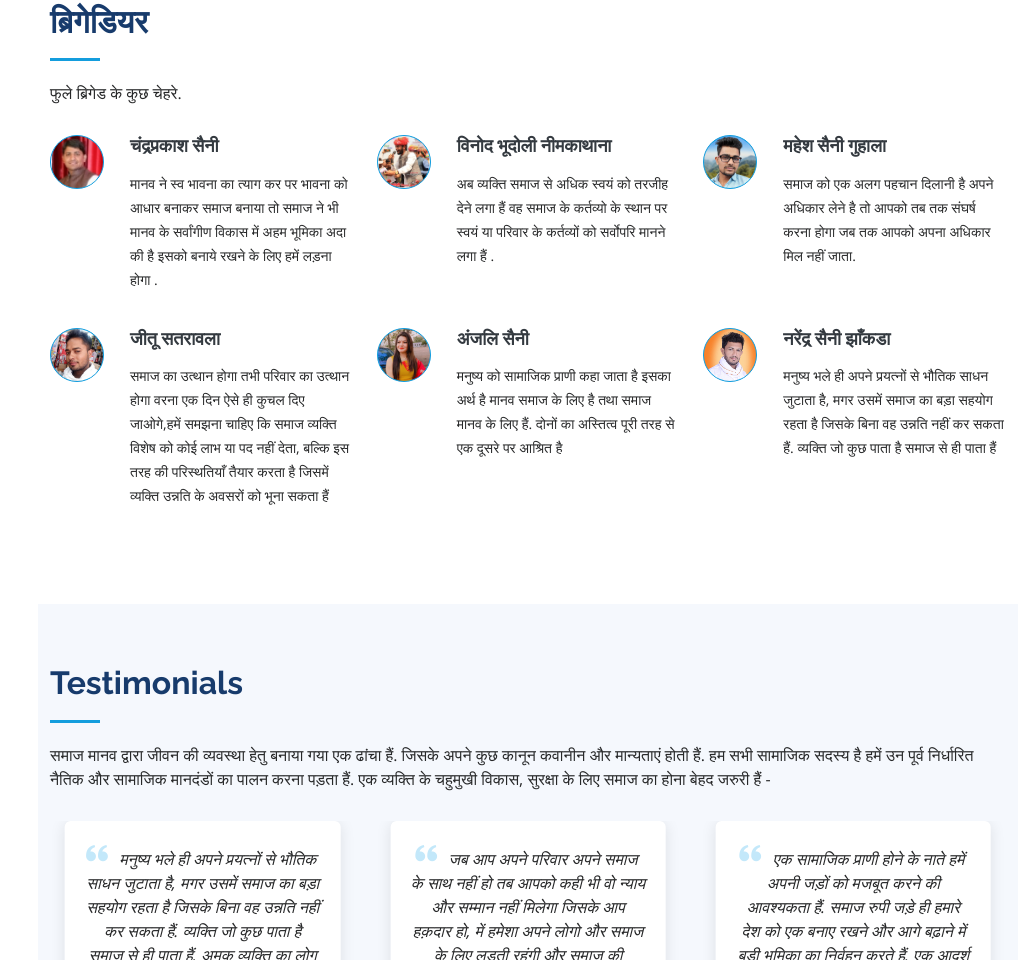
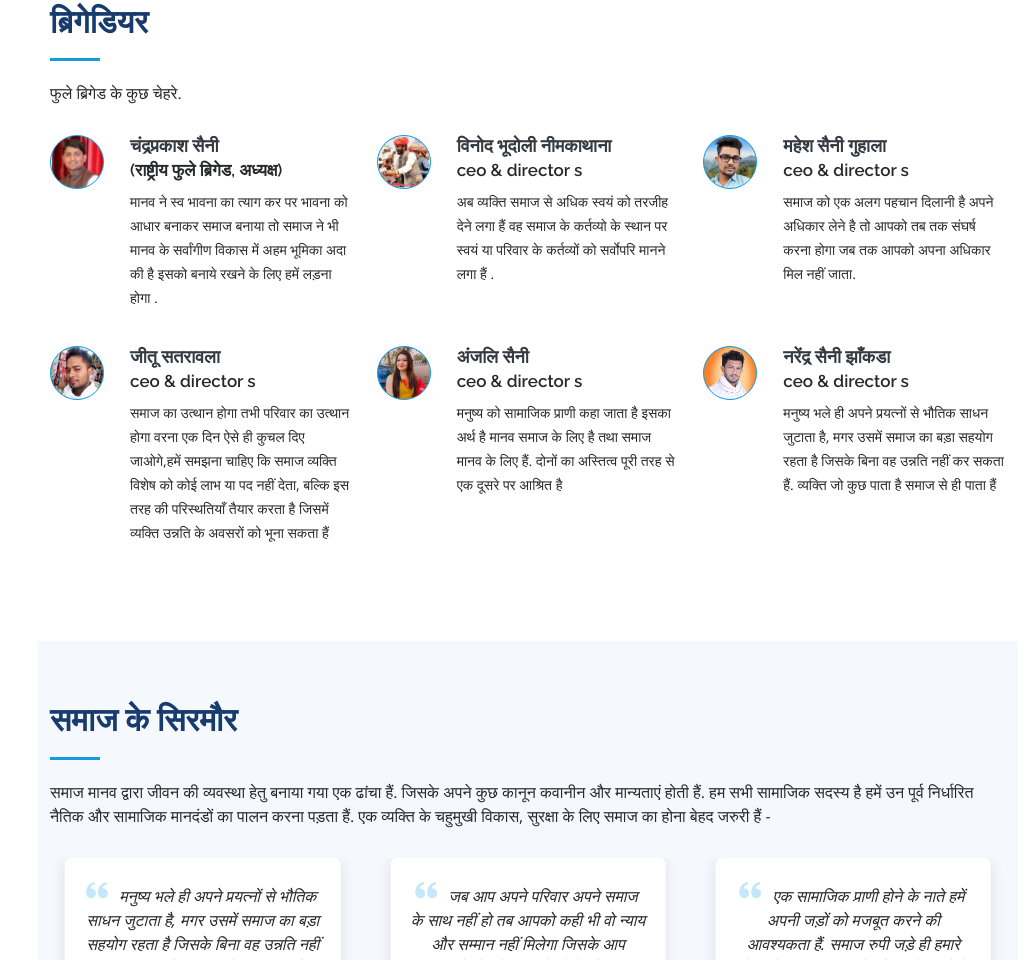
Before and after one commit to avisaini010/sainisamaj, a plain HTML site: page index.html in a window 1280 px wide. Shown: the part 2874-3834 px from the top of the page, without its empty margins (262-1280 px from the left). Drawn offline with nearby package versions, Linux system fonts and the light colour scheme.

Commit message:
image change and many changes

```diff
--- a/assets/css/style.css
+++ b/assets/css/style.css
@@ -641,14 +641,22 @@ aspect-ratio: 400/300;
 .services .title {
   margin-left: 80px;
   font-weight: 700;
-  margin-bottom: 15px;
+  margin-bottom: 3px;
   font-size: 18px;
+  line-height: 1.2;
 }
 .services .title a {
   color: #343a40;
 }
 .services .title a:hover {
   color: #149ddd;
+}
+#services .subtitle {
+  margin-left: 80px;
+  font-size: 17px;
+  font-weight: 600;
+  margin-bottom: 10px;
+  line-height: 1.2;
 }
 .services .description {
   margin-left: 80px;
--- a/index.html
+++ b/index.html
@@ -439,31 +439,37 @@
           <div class="col-lg-4 col-md-6 icon-box" data-aos="fade-up">
             <div class="icon"><img src="assets/img/servics/cp saini 1.jpg" class="img-fluid rounded-pill" alt=""></div>
             <h4 class="title"><a href="https://www.facebook.com/cpsainiofficial">चंद्रप्रकाश सैनी</a></h4>
+            <h5 class="subtitle">(राष्ट्रीय फुले ब्रिगेड, अध्यक्ष)</h5>
             <p class="description">मानव ने स्व भावना का त्याग कर पर भावना को आधार बनाकर समाज बनाया तो समाज ने भी मानव के सर्वांगीण विकास में अहम भूमिका अदा की है इसको बनाये रखने के लिए हमें लड़ना होगा .</p>
           </div>
           <div class="col-lg-4 col-md-6 icon-box" data-aos="fade-up" data-aos-delay="100">
             <div class="icon"><img src="assets/img/servics/vinod-dp.jpeg" class="img-fluid rounded-pill" alt=""></div>
             <h4 class="title"><a href="https://www.facebook.com/profile.php?id=100075386547689">विनोद भूदोली नीमकाथाना</a></h4>
+            <h5 class="subtitle">ceo & director s</h5>
             <p class="description">अब व्यक्ति समाज से अधिक स्वयं को तरजीह देने लगा हैं वह समाज के कर्तव्यो के स्थान पर स्वयं या परिवार के कर्तव्यों को सर्वोपरि मानने लगा हैं .</p>
           </div>
           <div class="col-lg-4 col-md-6 icon-box" data-aos="fade-up" data-aos-delay="200">
             <div class="icon"><img src="assets/img/servics/New Project (5).jpg" class="img-fluid rounded-pill" alt=""></div>
             <h4 class="title"><a href="https://www.instagram.com/maheshsaini02/">महेश सैनी गुहाला</a></h4>
+            <h5 class="subtitle">ceo & director s</h5>
             <p class="description">समाज को एक अलग पहचान दिलानी है अपने अधिकार लेने है तो आपको तब तक संघर्ष करना होगा जब तक आपको अपना अधिकार मिल नहीं जाता.</p>
           </div>
           <div class="col-lg-4 col-md-6 icon-box" data-aos="fade-up" data-aos-delay="300">
             <div class="icon"><img src="assets/img/servics/9.jpg" class="img-fluid rounded-pill" alt=""></div>
             <h4 class="title"><a href="">जीतू सतरावला</a></h4>
+            <h5 class="subtitle">ceo & director s</h5>
             <p class="description">समाज का उत्थान होगा तभी परिवार का उत्थान होगा वरना एक दिन ऐसे ही कुचल दिए जाओगे,हमें समझना चाहिए कि समाज व्यक्ति विशेष को कोई लाभ या पद नहीं देता, बल्कि इस तरह की परिस्थतियाँ तैयार करता है जिसमें व्यक्ति उन्नति के अवसरों को भूना सकता हैं </p>
           </div>
           <div class="col-lg-4 col-md-6 icon-box" data-aos="fade-up" data-aos-delay="400">
             <div class="icon"><img src="assets/img/servics/2 A.jpg" class="img-fluid rounded-pill" alt=""></div>
             <h4 class="title"><a href="https://www.facebook.com/profile.php?id=100026485582462">अंजलि सैनी</a></h4>
+            <h5 class="subtitle">ceo & director s</h5>
             <p class="description">मनुष्य को सामाजिक प्राणी कहा जाता है इसका अर्थ है मानव समाज के लिए है तथा समाज मानव के लिए हैं. दोनों का अस्तित्व पूरी तरह से एक दूसरे पर आश्रित है</p>
           </div>
           <div class="col-lg-4 col-md-6 icon-box" data-aos="fade-up" data-aos-delay="500">
             <div class="icon"><img src="assets/img/servics/narendra dp.jpg" class="img-fluid rounded-pill" alt=""></div>
             <h4 class="title"><a href="">नरेंद्र सैनी झाँकडा</a></h4>
+            <h5 class="subtitle">ceo & director s</h5>
             <p class="description">मनुष्य भले ही अपने प्रयत्नों से भौतिक साधन जुटाता है, मगर उसमें समाज का बड़ा सहयोग रहता है जिसके बिना वह उन्नति नहीं कर सकता हैं. व्यक्ति जो कुछ पाता है समाज से ही पाता हैं</p>
           </div>
         </div>
@@ -476,7 +482,7 @@
       <div class="container">
 
         <div class="section-title">
-          <h2>Testimonials</h2>
+          <h2>समाज के सिरमौर</h2>
           <p>समाज मानव द्वारा जीवन की व्यवस्था हेतु बनाया गया एक ढांचा हैं. जिसके अपने कुछ कानून कवानीन और मान्यताएं होती हैं. हम सभी सामाजिक सदस्य है हमें उन पूर्व निर्धारित नैतिक और सामाजिक मानदंडों का पालन करना पड़ता हैं. एक व्यक्ति के चहुमुखी विकास, सुरक्षा के लिए समाज का होना बेहद जरुरी हैं -</p>
         </div>
 
```
